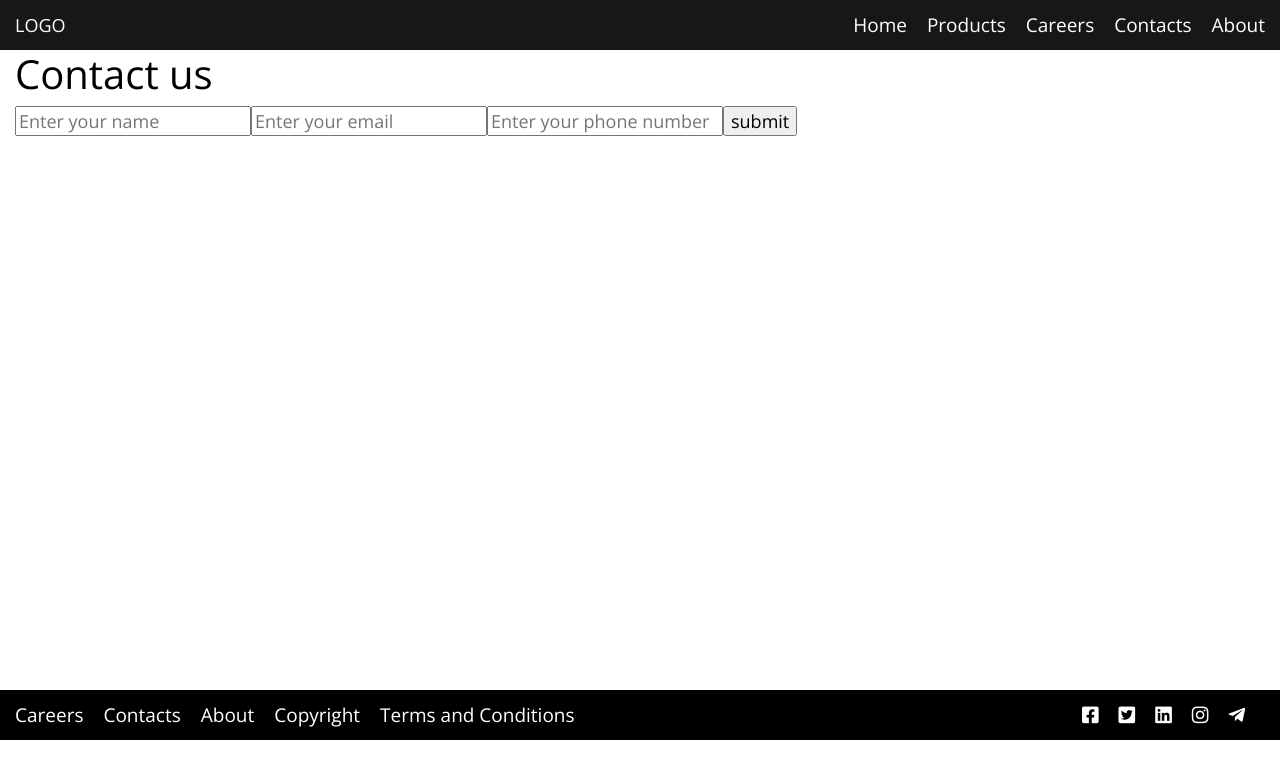
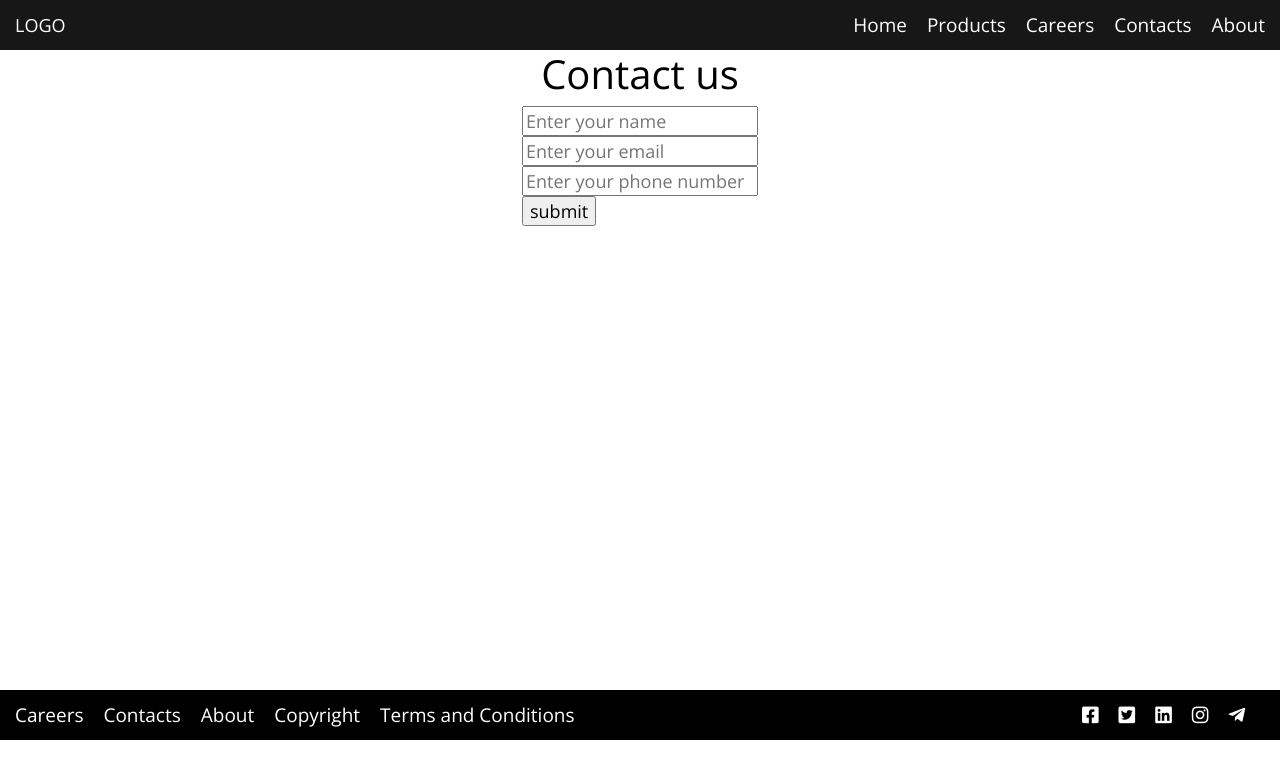
Before and after one commit to lekegitrepo/simple-react-web, a React (Create React App) app: page /Contact in a window 1280 px wide. Shown: the top 778 px of the page. Built offline with nearby package versions, Linux system fonts and the light colour scheme.

Commit message:
create style file and also center the contact us form

```diff
--- a/src/App.js
+++ b/src/App.js
@@ -6,6 +6,7 @@ import Products from './components/pages/products';
 import Contact from './components/pages/contact';
 import Footer from './components/footerComponent/footer';
 import './assets/css/default.min.css';
+import './assets/css/style.min.css';
 
 class App extends React.Component {
   render () {
--- /dev/null
+++ b/src/assets/css/style.min.css
@@ -0,0 +1 @@
+.contact{align-items:center;display:flex;flex-direction:column;justify-content:center}.form-group input{display:block}
--- /dev/null
+++ b/src/assets/scss/style.scss
@@ -0,0 +1,10 @@
+.contact {
+  align-items: center;
+  display: flex;
+  flex-direction: column;
+  justify-content: center;
+}
+
+.form-group input {
+  display: block;
+}
--- a/src/components/pages/contact.js
+++ b/src/components/pages/contact.js
@@ -4,7 +4,7 @@ import Form from './form';
 class Contact extends React.Component {
   render () {
     return (
-      <div className='container-fluid'>
+      <div className='container-fluid contact'>
         <h1> Contact us </h1>
         <Form />
       </div>
```
